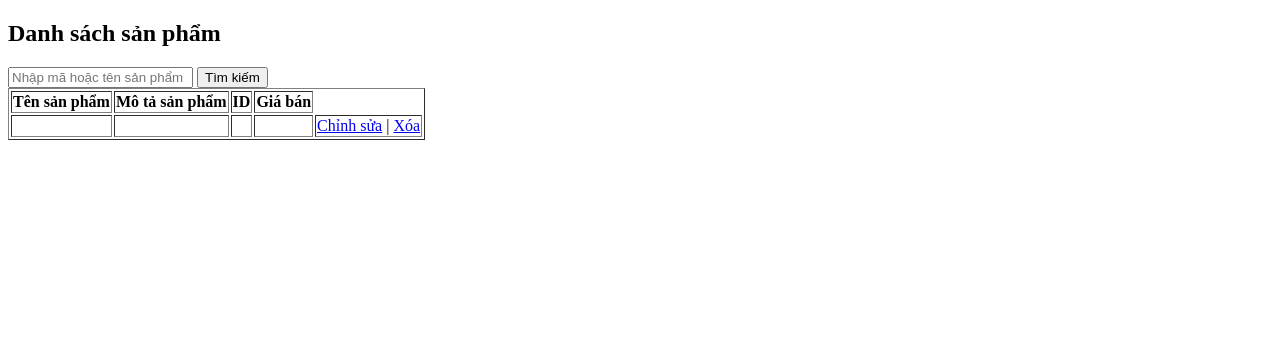
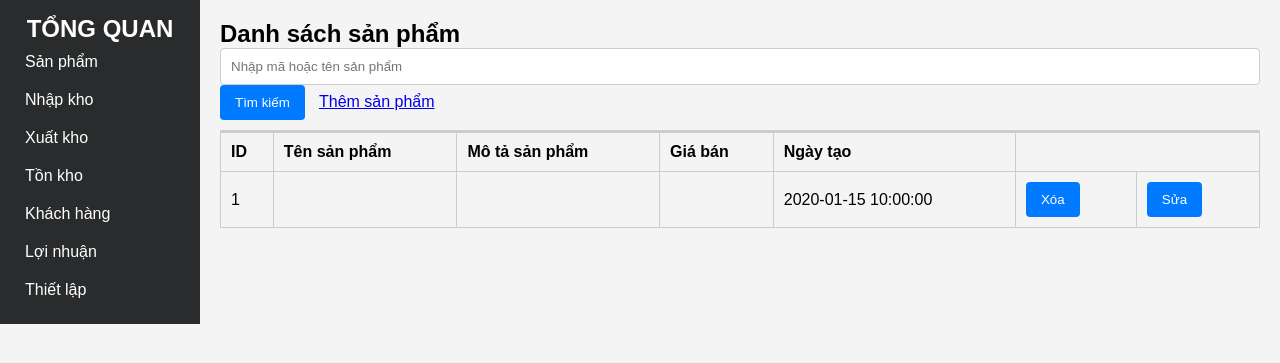
Before and after one commit to thienkk25/website_quan_ly_kho_hang, a PHP site: page /sanpham.PHP in a window 1280 px wide. Shown: the top 363 px of the page. Run offline with PHP 8.4, Linux system fonts and the light colour scheme; tables that the repository leaves empty or names only in its code hold one stand-in row (values such as "Sample post"); data that the repository does not hold is empty; some libraries are stand-ins or nearby versions.

Commit message:
Add files via upload

```diff
--- a/sanpham.PHP
+++ b/sanpham.PHP
@@ -5,7 +5,7 @@
 $search = "";
 if (isset($_GET['search'])) {
     $search = $_GET['search'];
-    $sql = "SELECT * FROM sanpham WHERE ten_sanpham LIKE '%$search%' OR ma_sanpham LIKE '%$search%'";
+    $sql = "SELECT * FROM sanpham WHERE tenSP LIKE '%$search%' OR id LIKE '%$search%'";
 } else {
     $sql = "SELECT * FROM sanpham";
 }
@@ -19,45 +19,64 @@
     <meta charset="UTF-8">
     <meta name="viewport" content="width=device-width, initial-scale=1.0">
     <title>Danh sách sản phẩm</title>
+    <link rel="stylesheet" href="styles.css">
 </head>
 <body>
+<div class="container">
+        <aside class="sidebar">
+            <h2>TỔNG QUAN</h2>
+            <ul>
+                <li>Sản phẩm</li>
+                <li>Nhập kho</li>
+                <li>Xuất kho</li>
+                <li>Tồn kho</li>
+                <li>Khách hàng</li>
+                <li>Lợi nhuận</li>
+                <li>Thiết lập</li>
+            </ul>
+        </aside>
+        <main class="main-content">
+            <header>
             <h2>Danh sách sản phẩm</h2>
                 <form method="GET" action="sanpham.php">
                     <input type="text" name="search" placeholder="Nhập mã hoặc tên sản phẩm" value="<?php echo $search; ?>">
                     <button type="submit">Tìm kiếm</button>
+                    <a href="themsanpham.php"  name="add">Thêm sản phẩm</button></a>
                 </form>
-
-    <table border="1">
+            </header>
+            <table>
+                <thead>
                     <tr>
+                        <th>ID</th>
                         <th>Tên sản phẩm</th>
                         <th>Mô tả sản phẩm</th>
-            <th>ID</th>
                         <th>Giá bán</th>
+                        <th>Ngày tạo</th>
+                    </tr>
+                </thead>
+        <?php while($row = mysqli_fetch_assoc($result)):    ?>
+                <tr>
+                    <td><?php echo $row['id'];  ?></td>
+                    <td><?php echo $row['tenSP'];  ?></td>
+                    <td><?php echo $row['motaSP'];  ?></td>
+                    <td><?php echo $row['giaSP'];  ?></td>
+                    <td><?php echo $row['created_at'];  ?></td>
+                    <td>
+                    <a onclick="return confirm('Bạn có muốn xóa không!');"; href="delete.php?delete=<?php echo $row['id']; ?>">
+                        <button type="submit" class="btn btn-primary" name="add">Xóa</button></a>
+                    </td>
+                    <td>
+                    <a href="edit.php?sid=<?php echo $row['id']; ?>">
+                        <button type="submit" class="btn btn-primary" name="add">Sửa</button>
+                    </a>
+                    </td>
+                </tr>
+                <?php endwhile; ?>
+    </table>
+    <script src="https://code.jquery.com/jquery-3.7.0.js"></script>
+    <script src="https://cdn.datatables.net/1.13.7/js/jquery.dataTables.min.js"></script>
+    <script src="https://cdn.datatables.net/1.13.7/js/dataTables.bootstrap5.min.js"></script>
+    <script src="./js/app.js"></script>
+</body>
 
-        </tr>
-
-        <?php
-        if (mysqli_num_rows($result) > 0) {
-            while ($row = mysqli_fetch_assoc($result)) {
-                echo "<tr>
-                        <td>{$row['tenSP']}</td>
-                        <td>{$row['motaSP']}</td>
-                        <td>{$row['giaSP']}</td>
-                        <td>{$row['ID']}</td>
-                        <td>
-                            <a href='edit.php?id={$row['id']}'>Chỉnh sửa</a> |
-                            <a href='delete.php?id={$row['id']}' onclick='return confirm(\"Bạn có chắc muốn xóa không?\")'>Xóa</a>
-                        </td>
-                    </tr>";
-            }
-        } else {
-            echo "<tr><td colspan='8'>Không có sản phẩm nào</td></tr>";
-        }
-        ?>
-    </table>
-</body>
 </html>
-
-<?php
-mysqli_close($conn);
-?>
```
Also changed, not shown: delete.php (added, +9 -0 lines), themsanpham.php (added, +48 -0 lines). Lines whose indentation alone changed are shown as unchanged.
